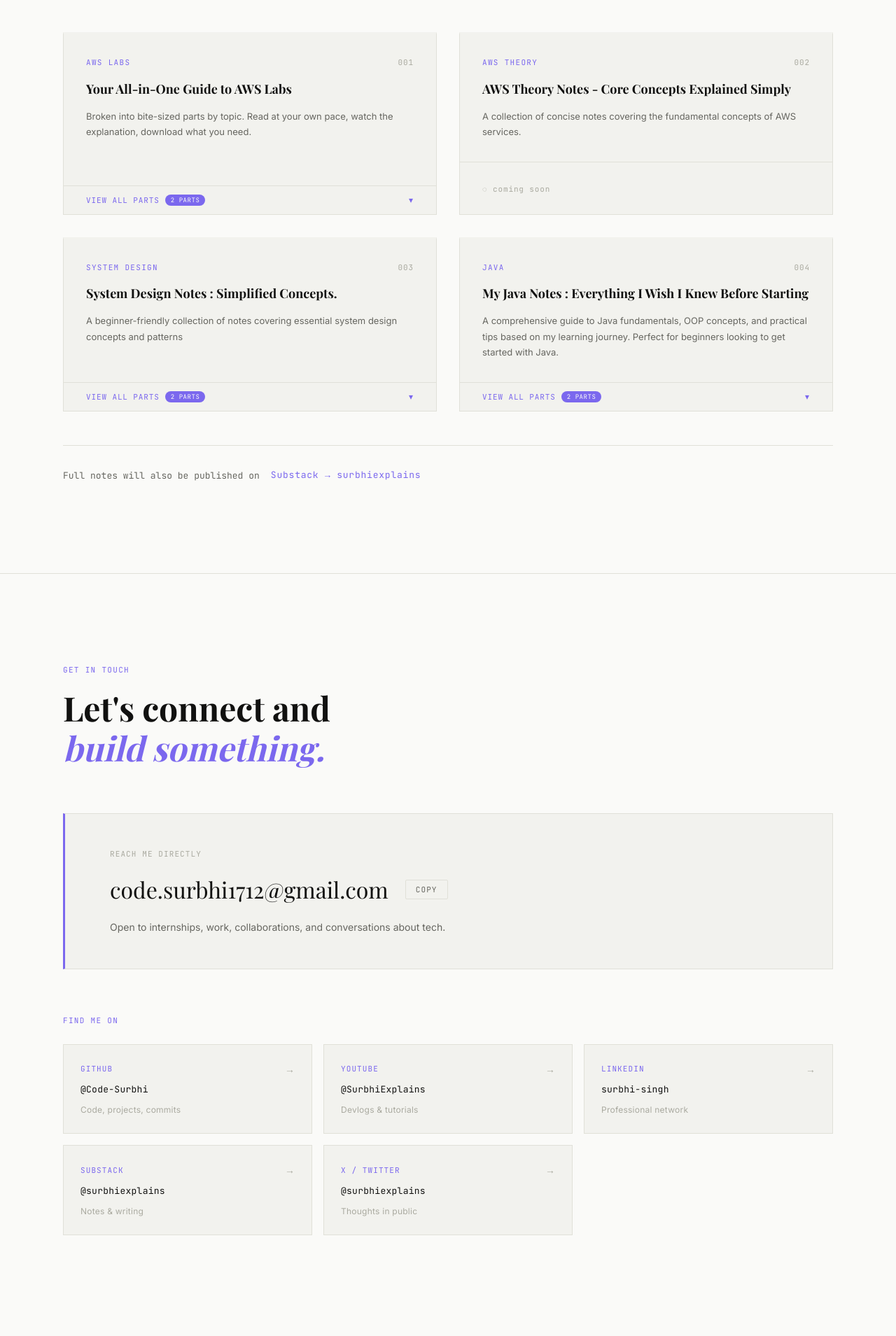
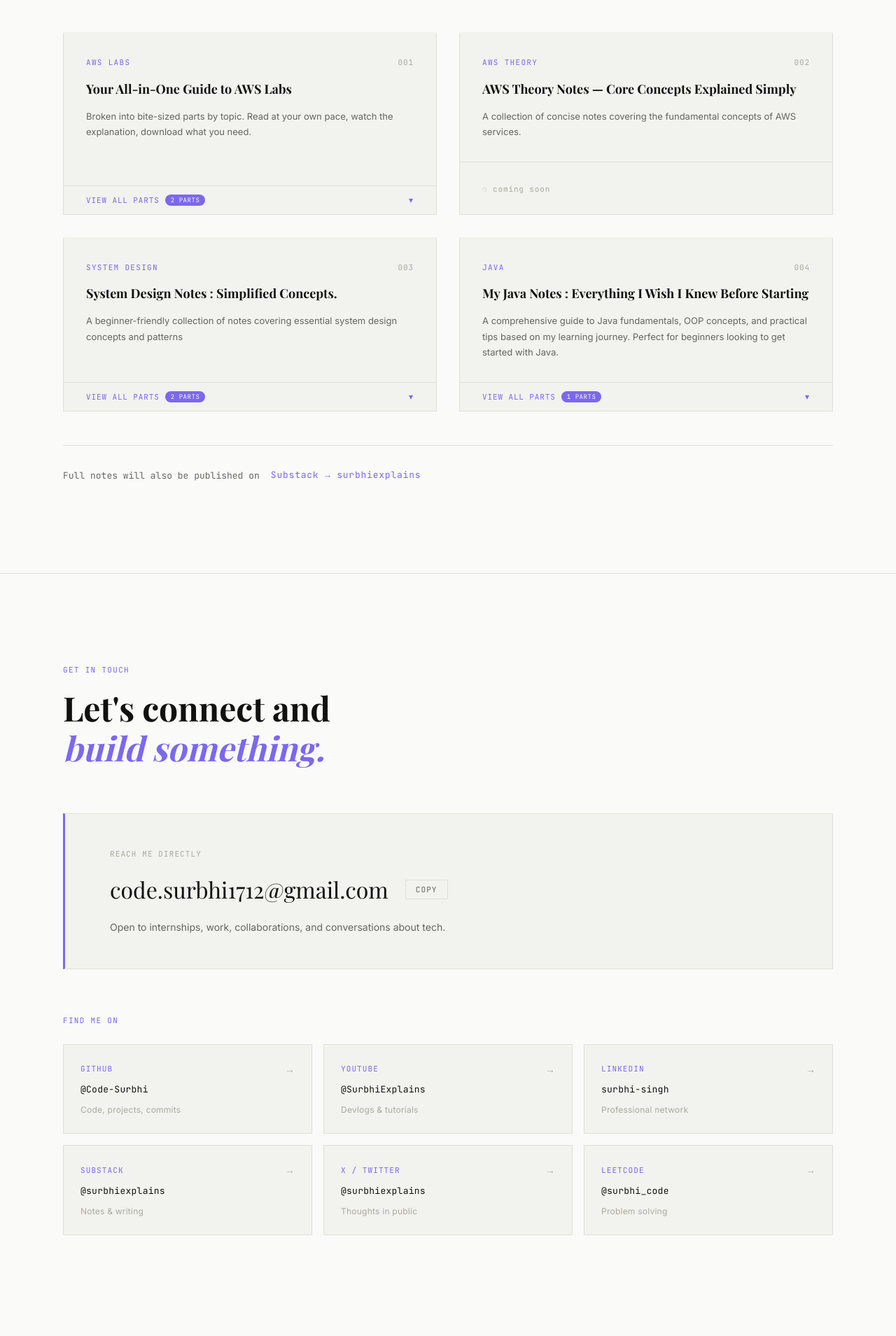
Before and after one commit to Code-Surbhi/SurbhiExplains, a React (Vite) app: page / in a window 1280 px wide. Shown: the part 7711-9620 px from the top of the page at 70% size. Built offline with nearby package versions, Linux system fonts and the light colour scheme; a web font is replaced by a local one.

Commit message:
revert: back to single page application

```diff
--- a/src/components/Contact/Contact.jsx
+++ b/src/components/Contact/Contact.jsx
@@ -33,12 +33,12 @@ const socials = [
     url: "https://x.com/surbhiexplains",
     description: "Thoughts in public",
   },
-  // {
-  //   platform: "LeetCode",
-  //   handle: "@surbhi_code",
-  //   url: "https://leetcode.com/u/surbhi_code/",
-  //   description: "Problem solving",
-  // },
+  {
+    platform: "LeetCode",
+    handle: "@surbhi_code",
+    url: "https://leetcode.com/u/surbhi_code/",
+    description: "Problem solving",
+  },
 ];
 
 const EMAIL = "code.surbhi1712@gmail.com";
--- a/src/components/Footer/Footer.jsx
+++ b/src/components/Footer/Footer.jsx
@@ -52,13 +52,13 @@ function Footer() {
             >
               X
             </a>
-            {/* <a
+            <a
               href="https://leetcode.com/u/surbhi_code/"
               target="_blank"
               rel="noreferrer"
             >
               LeetCode
-            </a> */}
+            </a>
           </div>
           <p className="footer__copy">
             © {year} Surbhi Singh. Designed & built by me.
--- a/src/components/Notes/Notes.jsx
+++ b/src/components/Notes/Notes.jsx
@@ -22,7 +22,7 @@ const notes = [
           {
             num: "P01",
             title: "Access & Tour AWS Console",
-            pdf: "notes/AWS_Labs/Domain 1 LAB DVA.pdf",
+            pdf: "public/notes/AWS_Labs/Domain 1 LAB DVA.pdf",
             youtube: null,
           },
           {
@@ -40,7 +40,7 @@ const notes = [
   {
     id: "002",
     category: "AWS Theory",
-    title: "AWS Theory Notes - Core Concepts Explained Simply",
+    title: "AWS Theory Notes — Core Concepts Explained Simply",
     description:
       "A collection of concise notes covering the fundamental concepts of AWS services.",
     parts: null,
@@ -60,7 +60,7 @@ const notes = [
           {
             num: "P01",
             title: "S3 Durability Explained",
-            pdf: "notes/System_Design/01_SD_s3_durability.pdf",
+            pdf: "public/notes/System_Design/01_SD_s3_durability.pdf",
             youtube: null,
           },
           {
@@ -88,15 +88,15 @@ const notes = [
           {
             num: "P01",
             title: "Java Explained",
-            pdf: "notes/Java/Java.pdf",
+            pdf: "public/notes/Java/Java.pdf",
             youtube: null,
           },
-          {
-            num: "P02",
-            title: "Multithreading Explained",
-            pdf: "notes/Java/Multithreading.pdf",
-            youtube: null,
-          },
+          // {
+          //   num: "P02",
+          //   title: "Multithreading Explained",
+          //   pdf: "",
+          //   youtube: null,
+          // },
           // {
           //   num: "P03",
           //   title: "",
```
Also changed, not shown: 2 other files (tests, documents, lock files or other folders).
